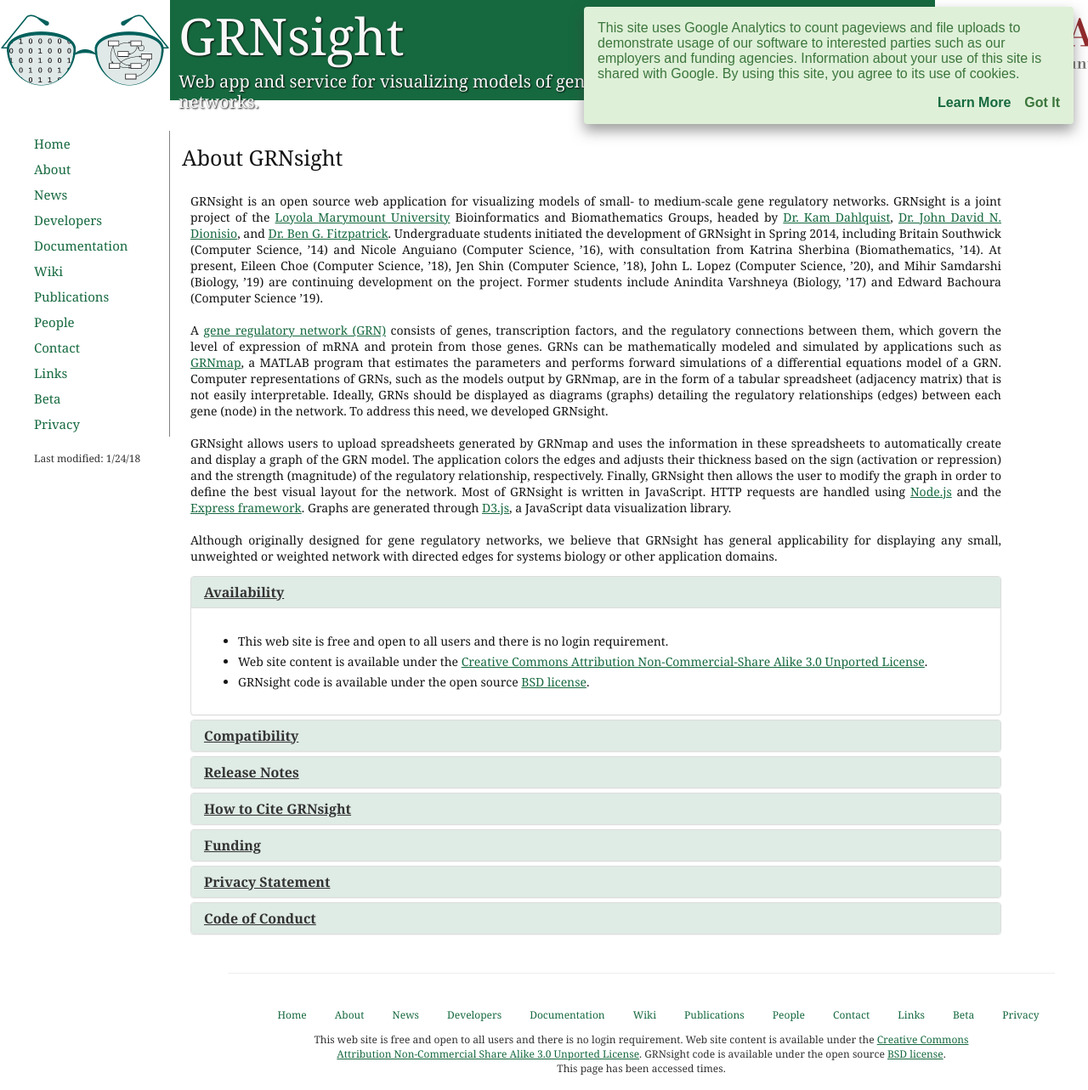
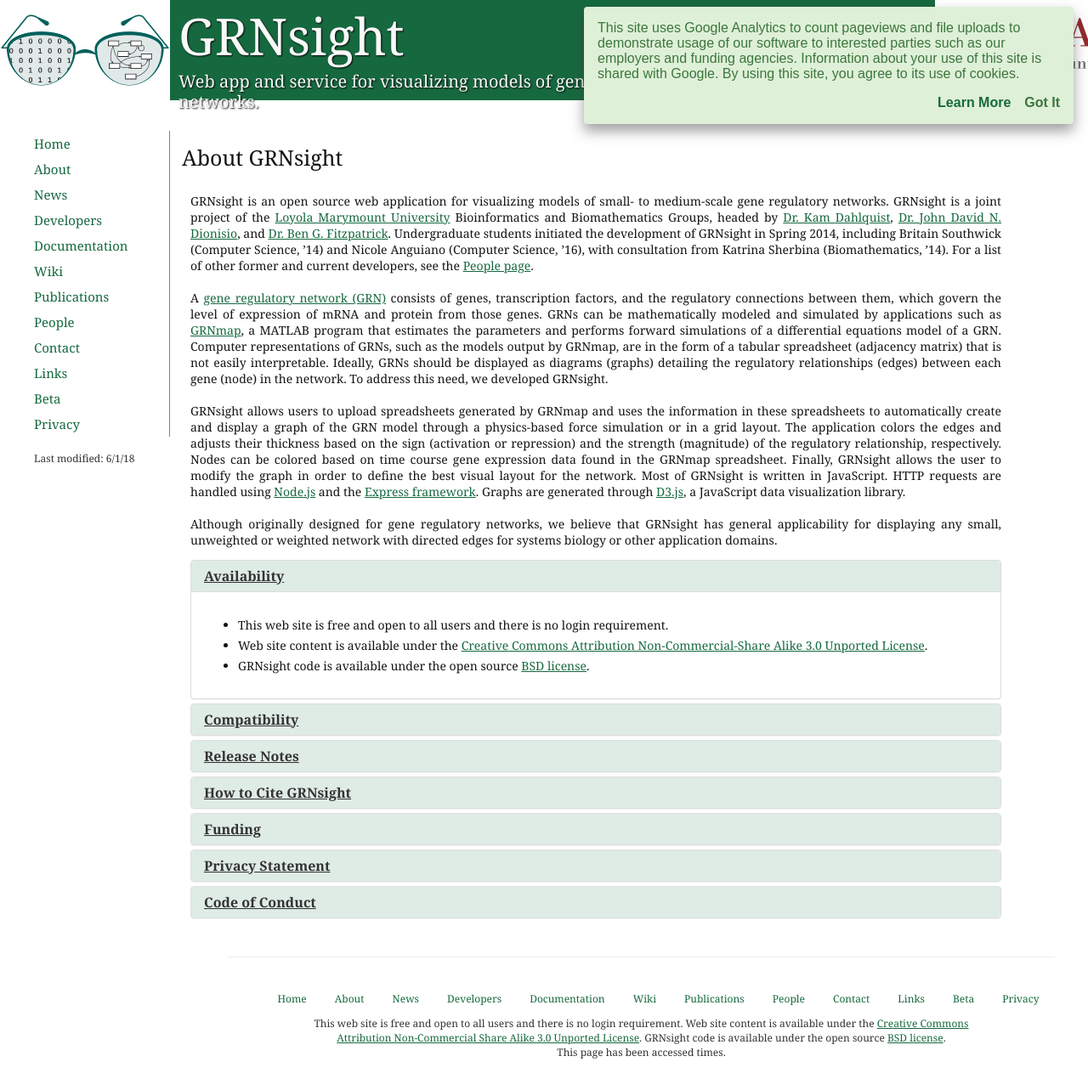
Before and after one commit to dondi/GRNsight, a Jekyll site: the page built from about.html, in a window 1280 px wide. Shown: the whole page at 85% size. Built offline with Jekyll 4.4.1, drawn with Linux system fonts in a browser that asks for light colours; nearby versions of some CDN libraries.

Commit message:
update description and browser version information

```diff
--- a/about.html
+++ b/about.html
@@ -1,18 +1,18 @@
 ---
 layout: default
 title: About
-modified: 1/24/18
+modified: 6/1/18
 description: >-
     About the GRNsight gene regulatory network visualization web app: availability, compatibility, release notes, funding, privacy statement.
 ---
             <p id="pageTitle">About GRNsight</p>
             <div id="pageContent">
                 <p>
-                    GRNsight is an open source web application for visualizing models of small- to medium-scale gene regulatory networks. GRNsight is a joint project of the <a href="http://www.lmu.edu/" target="_blank">Loyola Marymount University</a> Bioinformatics and Biomathematics Groups, headed by <a href="http://myweb.lmu.edu/kdahlqui/index.htm" target="_blank">Dr. Kam Dahlquist</a>, <a href="http://myweb.lmu.edu/dondi/" target="_blank">Dr. John David N. Dionisio</a>, and <a href="http://myweb.lmu.edu/bfitzpatrick/" target="_blank">Dr. Ben G. Fitzpatrick</a>.  Undergraduate students initiated the development of GRNsight in Spring 2014, including Britain Southwick (Computer Science, ’14) and Nicole Anguiano (Computer Science, ’16), with consultation from Katrina Sherbina (Biomathematics, ’14).  At present, Eileen Choe (Computer Science, ’18), Jen Shin (Computer Science, ’18), John L. Lopez (Computer Science, ’20), and Mihir Samdarshi (Biology, ’19) are continuing development on the project. Former students include Anindita Varshneya (Biology, ’17) and Edward Bachoura (Computer Science ’19).
+                    GRNsight is an open source web application for visualizing models of small- to medium-scale gene regulatory networks. GRNsight is a joint project of the <a href="http://www.lmu.edu/" target="_blank">Loyola Marymount University</a> Bioinformatics and Biomathematics Groups, headed by <a href="http://myweb.lmu.edu/kdahlqui/index.htm" target="_blank">Dr. Kam Dahlquist</a>, <a href="http://myweb.lmu.edu/dondi/" target="_blank">Dr. John David N. Dionisio</a>, and <a href="http://myweb.lmu.edu/bfitzpatrick/" target="_blank">Dr. Ben G. Fitzpatrick</a>.  Undergraduate students initiated the development of GRNsight in Spring 2014, including Britain Southwick (Computer Science, ’14) and Nicole Anguiano (Computer Science, ’16), with consultation from Katrina Sherbina (Biomathematics, ’14).  For a list of other former and current developers, see the <a href="http://dondi.github.io/GRNsight/people.html">People page</a>.
                     <br><br>
                     A <a href="http://en.wikipedia.org/wiki/Gene_regulatory_network" target="_blank">gene regulatory network (GRN)</a> consists of genes, transcription factors, and the regulatory connections between them, which govern the level of expression of mRNA and protein from those genes. GRNs can be mathematically modeled and simulated by applications such as <a href = "http://kdahlquist.github.io/GRNmap/index.html" target = "blank">GRNmap</a>, a MATLAB program that estimates the parameters and performs forward simulations of a differential equations model of a GRN. Computer representations of GRNs, such as the models output by GRNmap, are in the form of a tabular spreadsheet (adjacency matrix) that is not easily interpretable. Ideally, GRNs should be displayed as diagrams (graphs) detailing the regulatory relationships (edges) between each gene (node) in the network. To address this need, we developed GRNsight.
                     <br><br>
-                    GRNsight allows users to upload spreadsheets generated by GRNmap and uses the information in these spreadsheets to automatically create and display a graph of the GRN model. The application colors the edges and adjusts their thickness based on the sign (activation or repression) and the strength (magnitude) of the regulatory relationship, respectively. Finally, GRNsight then allows the user to modify the graph in order to define the best visual layout for the network. Most of GRNsight is written in JavaScript. HTTP requests are handled using <a href="http://nodejs.org/" target="_blank">Node.js</a> and the <a href="http://expressjs.com/" target="_blank">Express framework</a>. Graphs are generated through <a href="http://d3js.org/" target="_blank">D3.js</a>, a JavaScript data visualization library.
+                    GRNsight allows users to upload spreadsheets generated by GRNmap and uses the information in these spreadsheets to automatically create and display a graph of the GRN model through a physics-based force simulation or in a grid layout. The application colors the edges and adjusts their thickness based on the sign (activation or repression) and the strength (magnitude) of the regulatory relationship, respectively. Nodes can be colored based on time course gene expression data found in the GRNmap spreadsheet. Finally, GRNsight allows the user to modify the graph in order to define the best visual layout for the network. Most of GRNsight is written in JavaScript. HTTP requests are handled using <a href="http://nodejs.org/" target="_blank">Node.js</a> and the <a href="http://expressjs.com/" target="_blank">Express framework</a>. Graphs are generated through <a href="http://d3js.org/" target="_blank">D3.js</a>, a JavaScript data visualization library.
                     <br><br>
                     Although originally designed for gene regulatory networks, we believe that GRNsight has general applicability for displaying any small, unweighted or weighted network with directed edges for systems biology or other application domains.
                 </p>
```
Also changed, not shown: other parts of about.html (+1 -1 lines).
